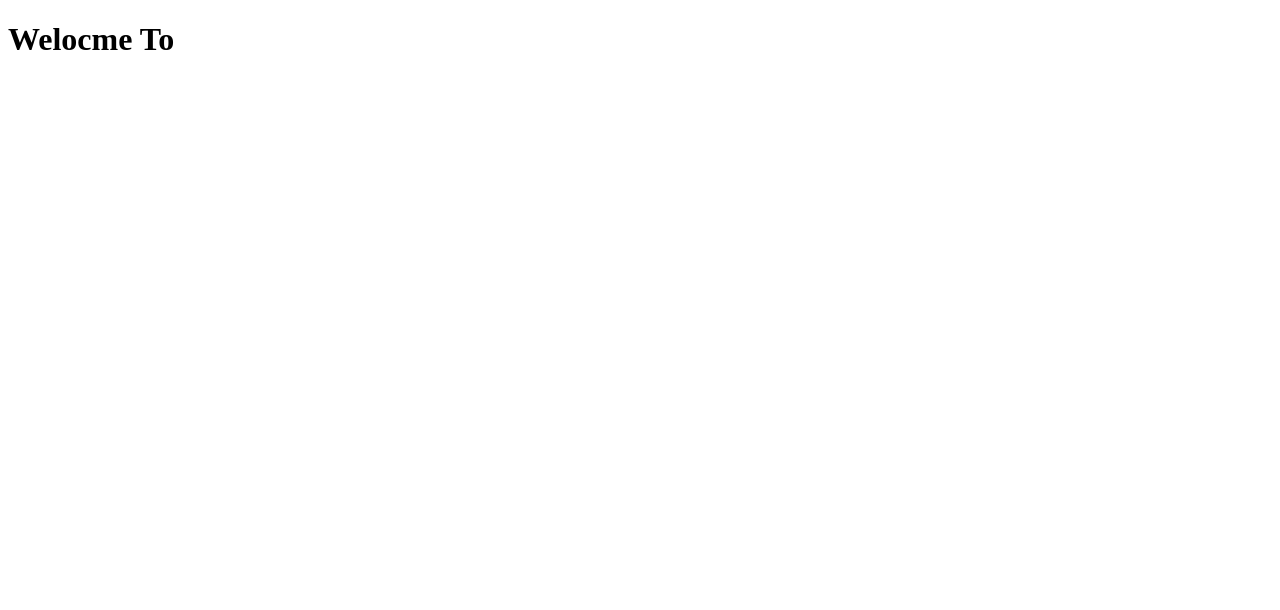
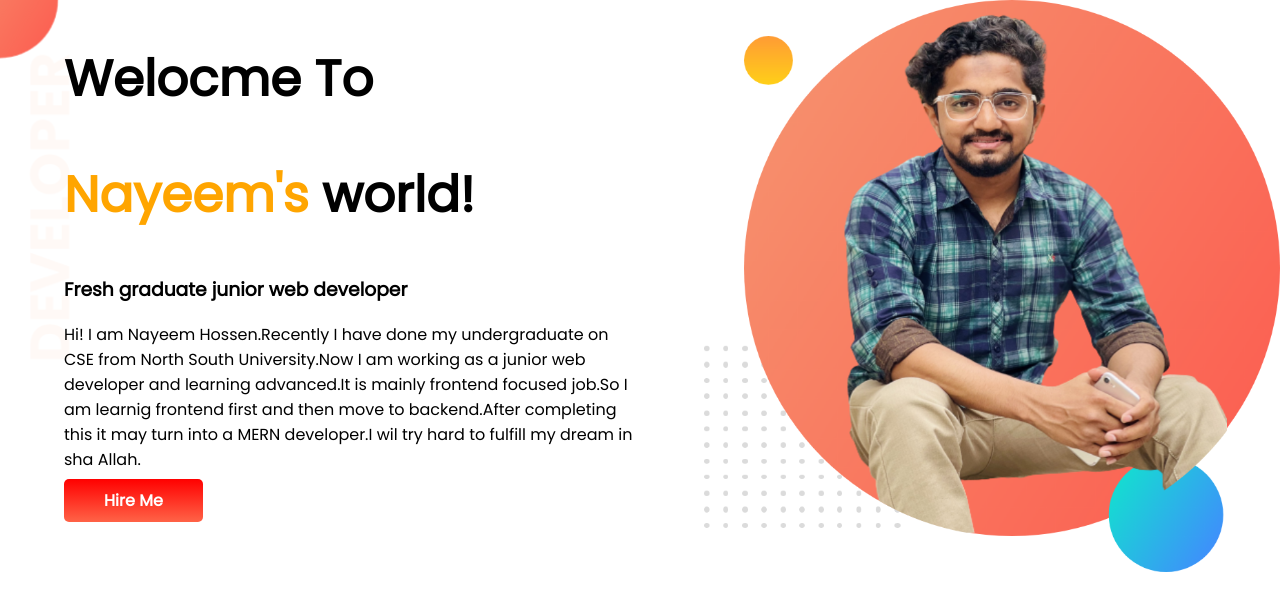
Before and after one commit to NayeemHossenn/developer-portfolio, a plain HTML site: page index.html in a window 1280 px wide. Drawn offline with Linux system fonts and the light colour scheme.

Commit message:
Half part added

```diff
--- a/index.html
+++ b/index.html
@@ -1,13 +1,36 @@
 <!DOCTYPE html>
 <html lang="en">
+
 <head>
     <meta charset="UTF-8">
     <meta http-equiv="X-UA-Compatible" content="IE=edge">
     <meta name="viewport" content="width=device-width, initial-scale=1.0">
     <title>Nayeem portfolio</title>
+    <link rel="preconnect" href="https://fonts.googleapis.com">
+    <link rel="preconnect" href="https://fonts.gstatic.com" crossorigin>
+    <link href="https://fonts.googleapis.com/css2?family=Poppins&display=swap" rel="stylesheet">
     <link rel="stylesheet" href="style.css">
 </head>
+
 <body>
-    <h1>Welocme To</h1>
+    <section class="top-button">
+        <div class="half-width">
+            <h1>Welocme To</h1>
+            <h1><span class="orange-color">Nayeem's</span> world!</h1>
+            <h3>Fresh graduate junior web developer</h3>
+            <p>Hi! I am Nayeem Hossen.Recently I have done my undergraduate on CSE from North South University.Now I am
+                working as a junior web developer and learning advanced.It is mainly frontend focused job.So I am
+                learnig
+                frontend first and then move to backend.After completing this it may turn into a MERN developer.I wil
+                try
+                hard to fulfill my dream in sha Allah.</p>
+            <a class="link-button" target="_blank" href="https://www.linkedin.com/in/nayeem-hossen/">Hire Me</a>
+        </div>
+        <div class="half-width">
+            <img src="images/nayeem-bg.png" alt="nayeem">
+        </div>
+    </section>
+
 </body>
+
 </html>
--- a/style.css
+++ b/style.css
@@ -0,0 +1,39 @@
+body {
+    font-family: 'Poppins', sans-serif;
+    margin: 0;
+}
+
+h1 {
+    font-size: 50px;
+}
+
+.orange-color {
+    color: orange;
+}
+
+section {
+    display: flex;
+}
+
+.half-width {
+    width: 50%;
+    padding-left: 5%;
+}
+
+.half-width img {
+    width: 100%;
+}
+
+.link-button {
+    text-decoration: none;
+    color: white;
+    background-image: linear-gradient(red, tomato);
+    padding: 10px 40px;
+    border-radius: 5px;
+    font-weight: 700;
+}
+
+.top-button {
+    background-image: url(images/top-banner.png);
+    background-repeat: no-repeat;
+}
```
Also changed, not shown: images/nayeem-bg.png (added), images/top-banner.png (added).
